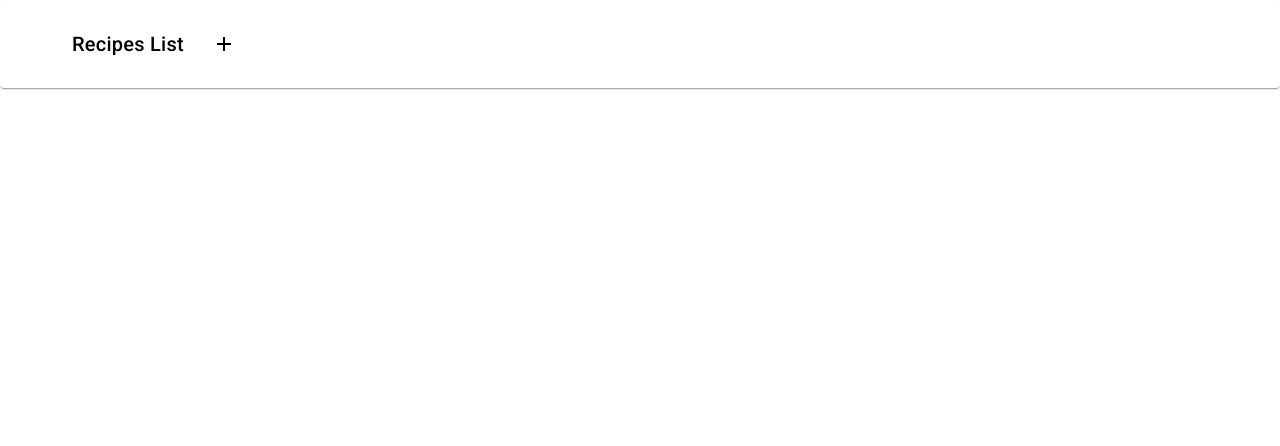
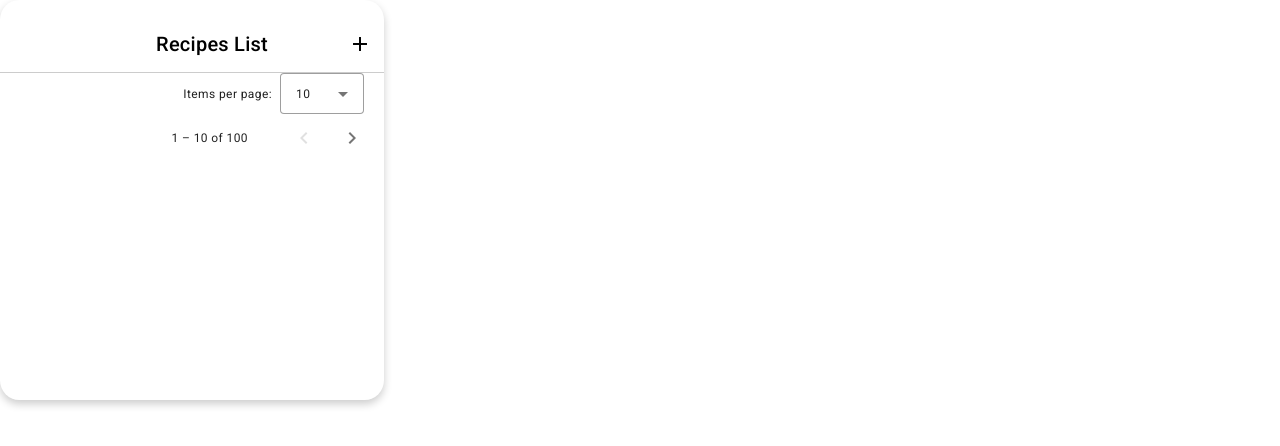
Before and after one commit to Audric-S/Angulicious, an Angular app: page / in a window 1280 px wide. Shown: the top 446 px of the page. Built offline with nearby package versions, Linux system fonts and the light colour scheme.

Commit message:
:lipstick: add some style in recipes-list component

```diff
--- a/src/app/components/receips-list/recipes-list.component.html
+++ b/src/app/components/receips-list/recipes-list.component.html
@@ -1,11 +1,16 @@
-<mat-card>
+<mat-card class="recipes-list-card">
   <mat-card-header class="top-header">
     <div mat-card-avatar></div>
     <mat-card-title>Recipes List</mat-card-title>
-    <button mat-icon-button (click)="addRecipe()">
+    <button mat-icon-button class="add-button" (click)="addRecipe()">
       <mat-icon>add</mat-icon>
     </button>
   </mat-card-header>
   <mat-card-content>
   </mat-card-content>
+  <mat-paginator [length]="100"
+              [pageSize]="10"
+              [pageSizeOptions]="[5, 10, 25, 100]"
+              aria-label="Select page">
+  </mat-paginator>
 </mat-card>
--- a/src/app/components/receips-list/recipes-list.component.scss
+++ b/src/app/components/receips-list/recipes-list.component.scss
@@ -1,3 +1,25 @@
-.top-header{
+.recipes-list-card {
+    width: 30%;
+    height: 50%;
+    border-radius: 5%;
+    box-shadow: 0 4px 8px rgba(0, 0, 0, 0.2);
+  }
+
+.top-header {
     align-items: center;
+    justify-content: center;
+    border-bottom: 1px solid #ccc;
 }
+
+  .mat-card-title {
+    margin-bottom: 0;
+  }
+
+  .add-button {
+    position: absolute;
+    right: 0;
+  }
+
+  .mat-card-content {
+    padding: 16px;
+  }
--- a/src/app/components/receips-list/recipes-list.component.ts
+++ b/src/app/components/receips-list/recipes-list.component.ts
@@ -2,7 +2,7 @@ import { Component } from '@angular/core';
 import { MatCardModule } from '@angular/material/card';
 import { MatIconModule } from '@angular/material/icon';
 import { MatButtonModule } from '@angular/material/button';
-
+import {MatPaginatorModule} from '@angular/material/paginator';
 
 @Component({
   selector: 'app-recipes-list',
@@ -10,7 +10,8 @@ import { MatButtonModule } from '@angular/material/button';
   imports: [
     MatCardModule,
     MatButtonModule,
-    MatIconModule
+    MatIconModule,
+    MatPaginatorModule
   ],
   templateUrl: './recipes-list.component.html',
   styleUrl: './recipes-list.component.scss'
```
